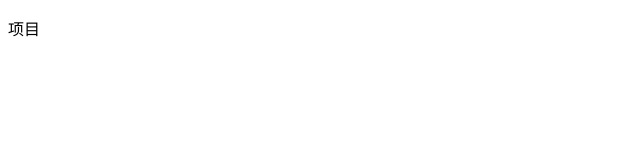
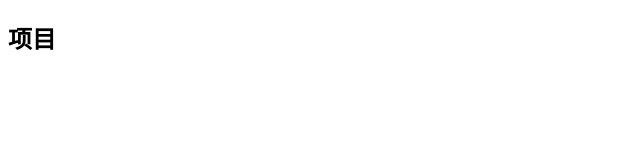
Before and after one commit to zhangerxiu/topline, a Vue app: page / in a window 1280 px wide. Shown: the top 160 px of the page, without its empty margins (0-640 px from the left). Built offline with nearby package versions, Linux system fonts and the light colour scheme.

Commit message:
zhangerxiu

```diff
--- a/src/App.vue
+++ b/src/App.vue
@@ -1,6 +1,6 @@
 <template>
   <div id="app">
-    <p>项目</p>
+   <h2>项目</h2>
     <router-view/>
   </div>
 </template>
```
